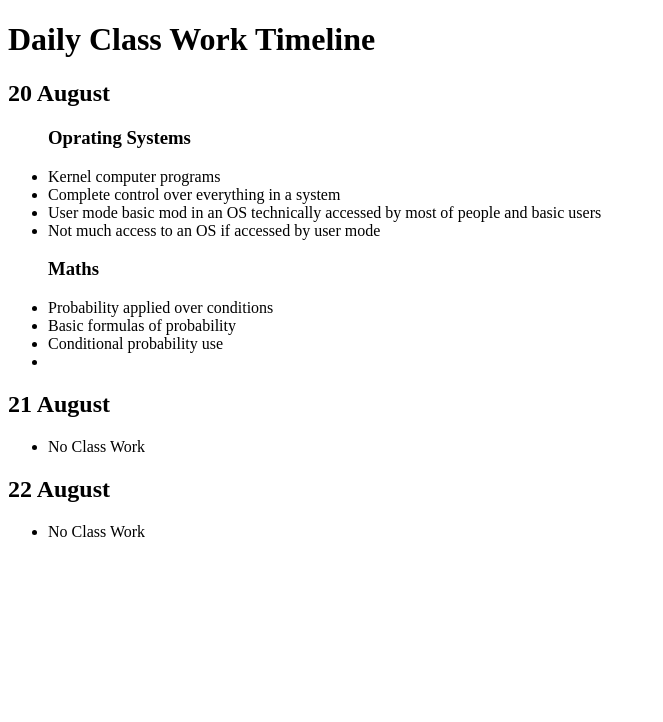
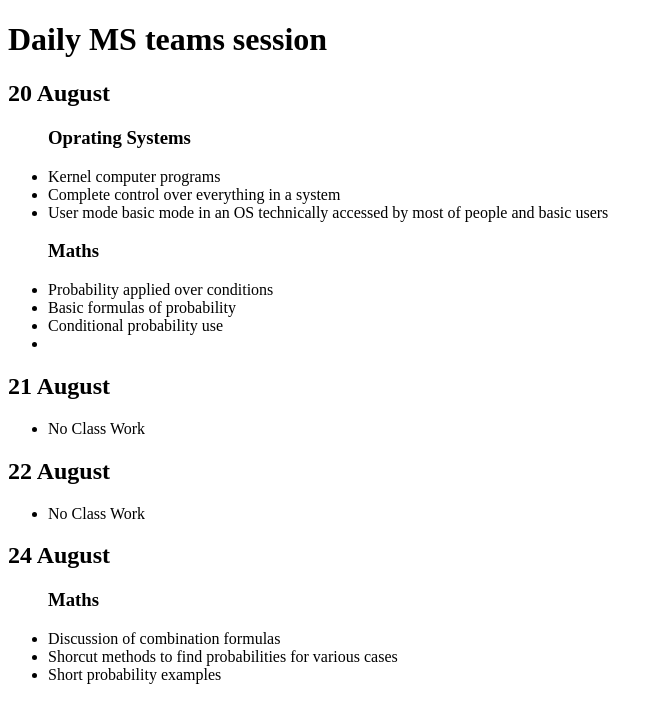
Before and after one commit to nutshell42/dcw, a plain HTML site: page index.html in a window 1280 px wide. Shown: the whole page, without its empty margins (0-663 px from the left). Drawn offline with Linux system fonts and the light colour scheme.

Commit message:
Update index.html

```diff
--- a/index.html
+++ b/index.html
@@ -9,16 +9,15 @@
 
 <body>
     <header translate="yes">
-        <h1>Daily Class Work Timeline</h1>
+        <h1>Daily MS teams session</h1>
     </header>
     <h2 title="MMDU 3rd SEM">20 August</h2>
     <ul>
         <h3>Oprating Systems</h3>
         <li>Kernel computer programs</li>
         <li>Complete control over everything in a system</li>
-        <li>User mode basic mod in an OS technically
+        <li>User mode basic mode in an OS technically
             accessed by most of people and basic users</li>
-        <li>Not much access to an OS if accessed by user mode</li>
     </ul>
     <ul>
         <h3>Maths</h3>
@@ -34,6 +33,12 @@
 <h2>22 August</h2>
     <ul><li>No Class Work</li>
 </ul>
+<h2>24 August</h2>
+<ul><h3>Maths</h3>
+<li>Discussion of combination formulas</li>
+<li>Shorcut methods to find probabilities for various cases</li>
+<li>Short probability examples</li>
+</ul>
 </body>
 
 </html>
```
